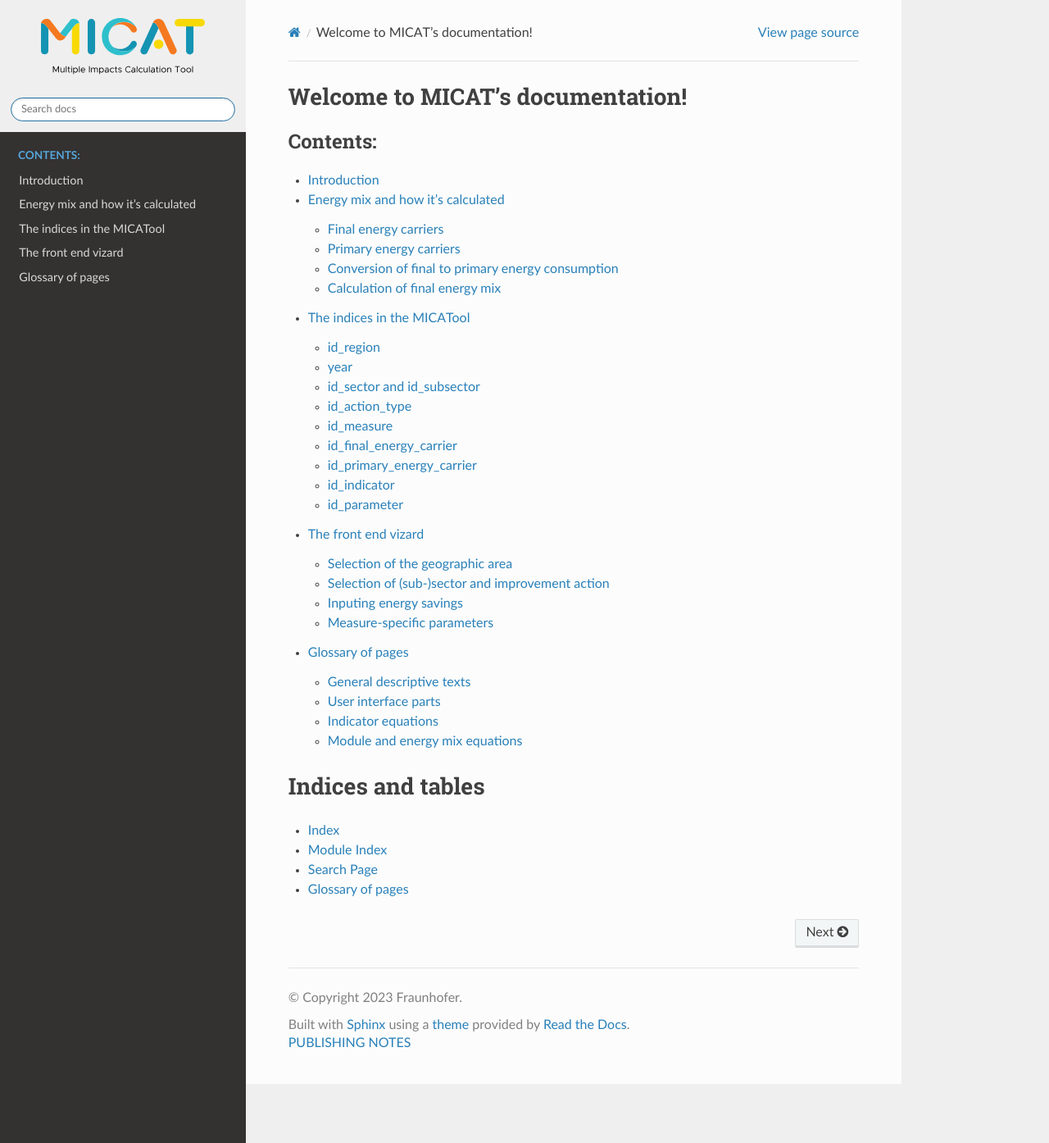
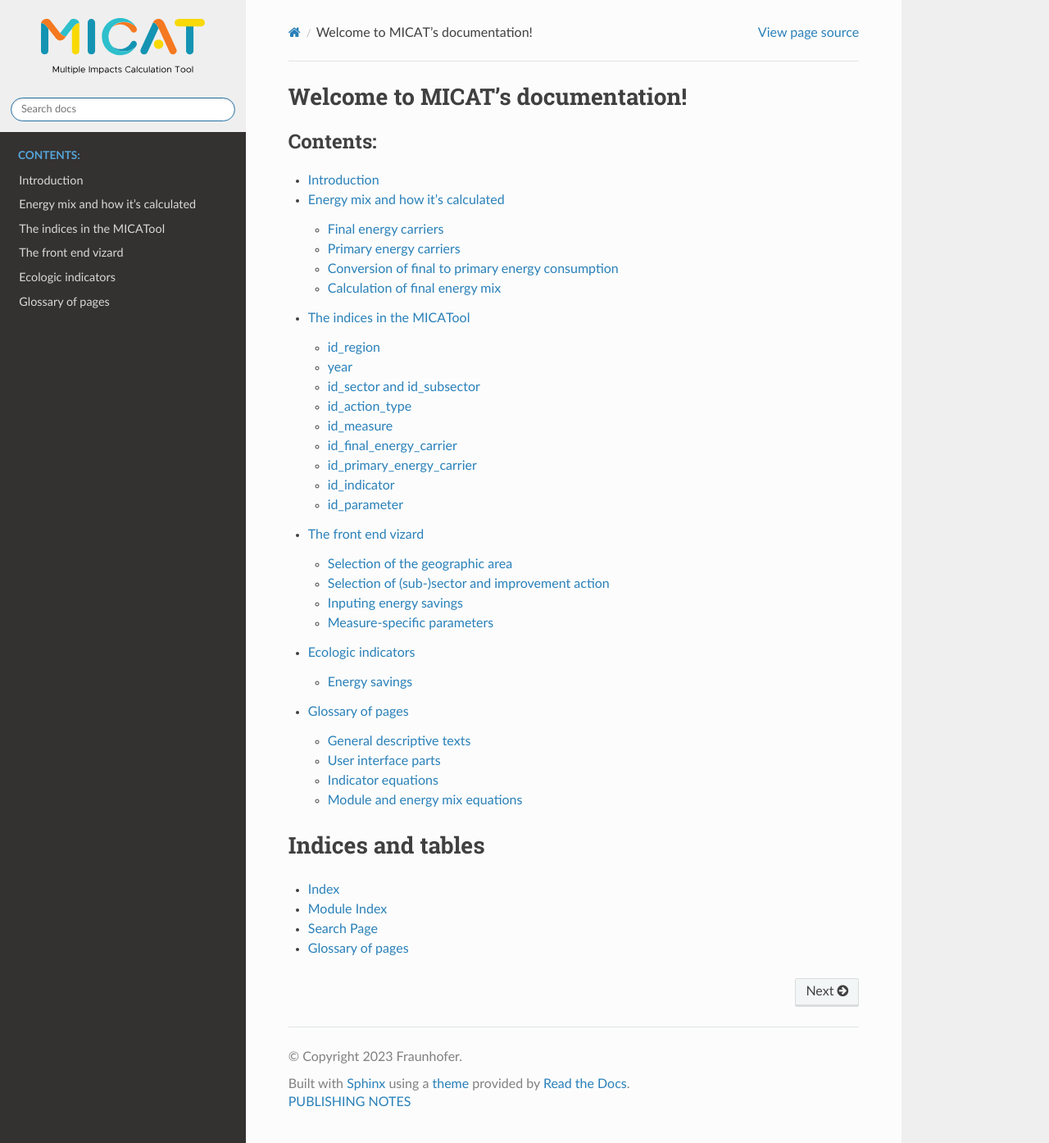
Before and after one commit to fraunhofer-isi/micat, a Sphinx documentation site: the page built from doc/source/index.rst, in a window 1280 px wide and 1394 px high. Shown: the whole window at 82% size. Built offline with Sphinx 7.4.7 and the Read the Docs theme 2.0.0, drawn with Linux system fonts in a browser that asks for light colours.

Commit message:
Update index.rst

```diff
--- a/doc/source/index.rst
+++ b/doc/source/index.rst
@@ -21,6 +21,7 @@ Welcome to MICAT's documentation!
    energy_mix/energy_mix_description
    indices/indices_description
    user_interface/user_interface_description
+   ecologic_indicators/ecologic_indicators_description
    list_of_pages
 
 Indices and tables
```
